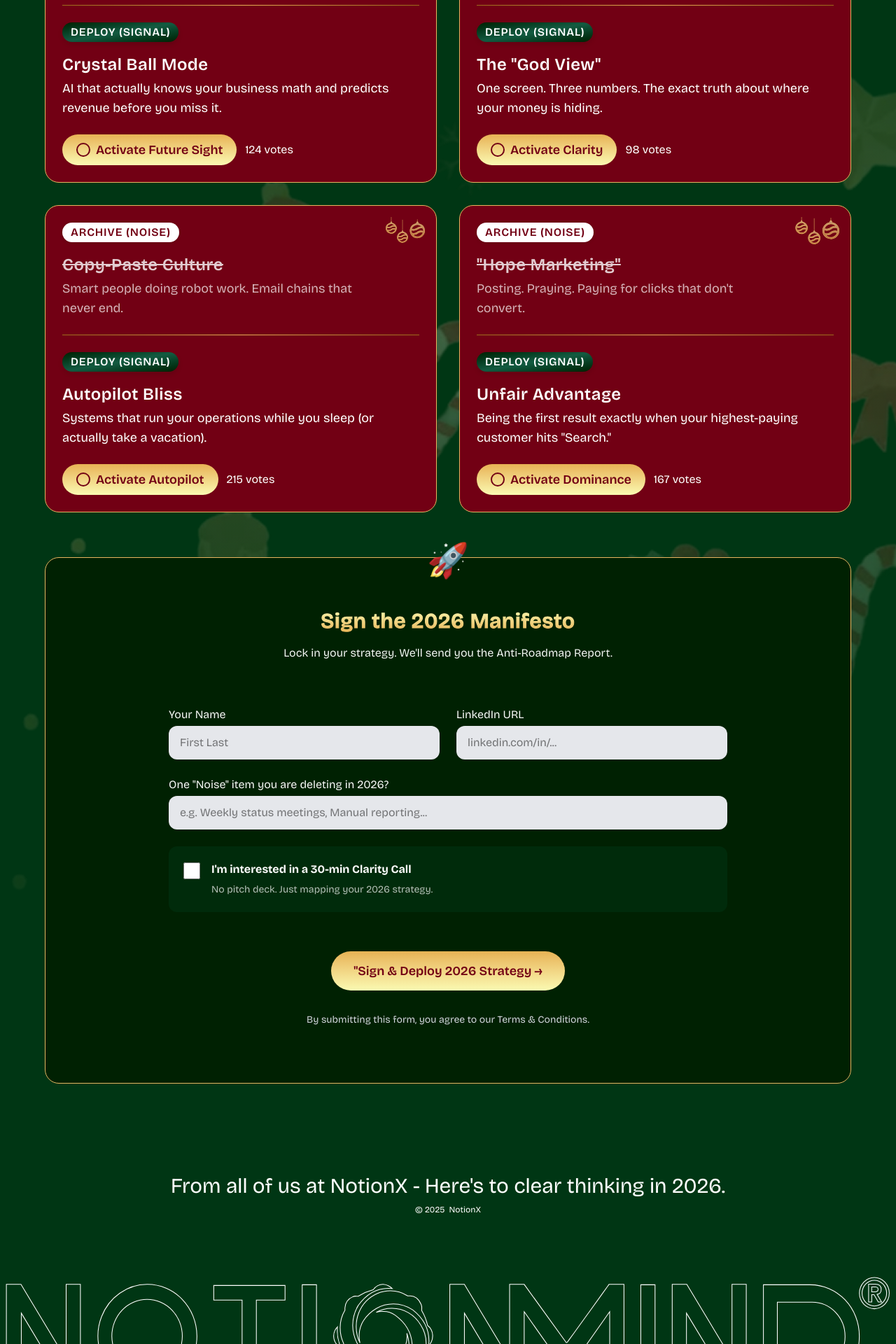
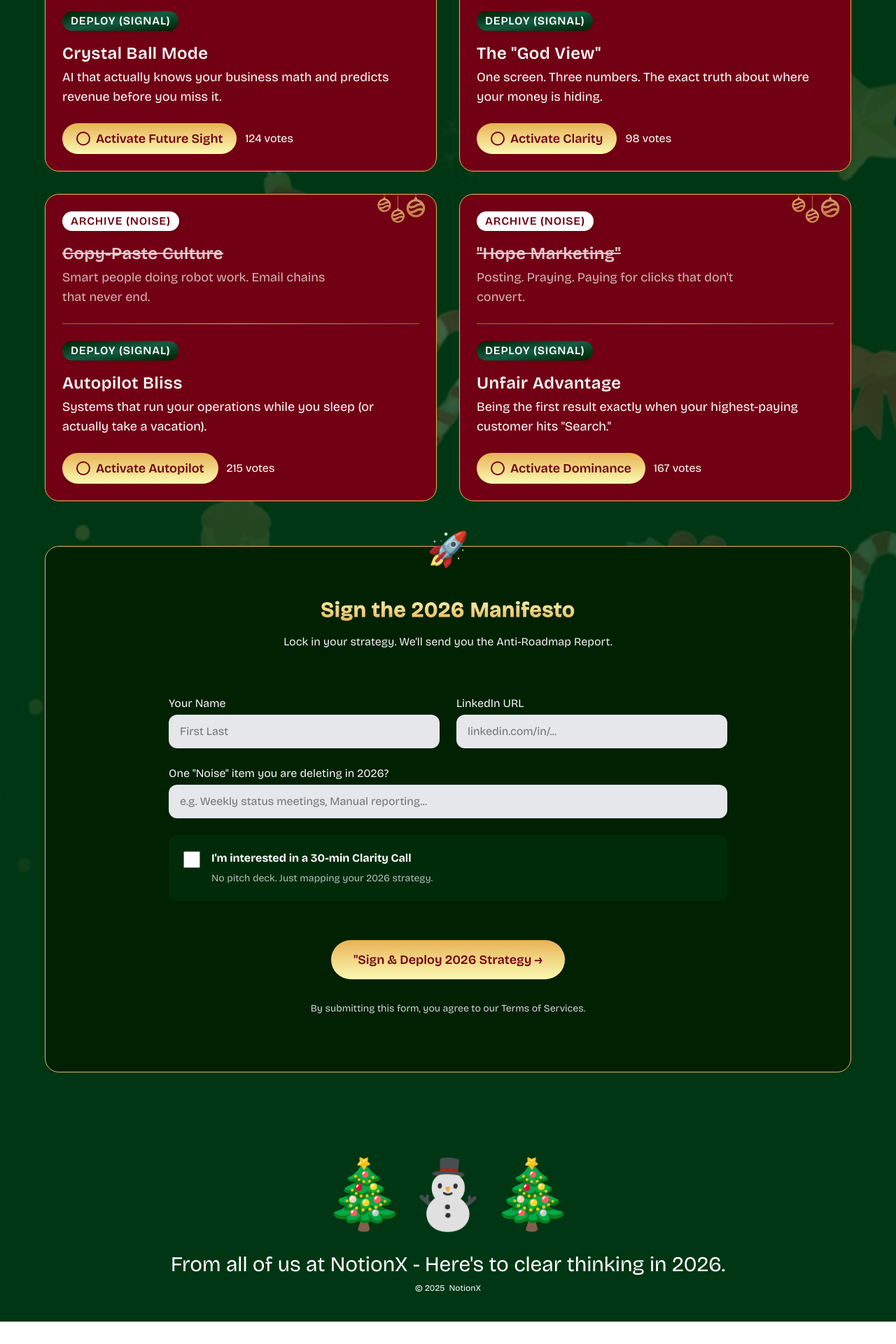
Before and after one commit to rutvi208/web-notionX, a Next.js app: page /roadmap in a window 1280 px wide. Shown: the part 845-2765 px from the top of the page at 70% size. After the commit the page ends 2733 px from the top, so only its background shows below. Built offline with nearby package versions, Linux system fonts and the light colour scheme; no server answers.

Commit message:
Roadmap page updates

```diff
--- a/src/app/roadmap/page.jsx
+++ b/src/app/roadmap/page.jsx
@@ -2,9 +2,8 @@
 import { useState } from 'react';
 import Image from "next/image";
 import Link from "next/link";
-import WhiteOutlineLogo from '@/../../public/images/Roadmap/White-Outline-logo.svg';
 import CampaignBg from '@/../../public/images/Roadmap/CampaignPage-Bg.webp';
-import CampaignNotionmindLogo from '@/../../public/images/logo/footer-logo.svg';
+import CampaignNotionXlogo from '@/../../public/images/Roadmap/Campaign-NotionX-logo.svg';
 import Ornaments from "@/../public/images/Roadmap/ornaments.svg";
 
 // Card data configuration
@@ -79,7 +78,7 @@ const RoadmapCard = ({ card, isDeployed, onDeploy, votes, index }) => {
     >
       <div className="flex flex-col h-full">
         {/* Noise Section */}
-        <div className='flex justify-between flex-row'>
+        <div className='flex justify-between items-start'>
           <div
             className={`
               p-6 transition-opacity duration-300
@@ -92,7 +91,7 @@ const RoadmapCard = ({ card, isDeployed, onDeploy, votes, index }) => {
             <h3 className="text-xl lg:text-2xl font-semibold tracking-[0.02em] text-white lg:mt-2 mb-1 line-through opacity-80">{card.noise.title}</h3>
             <p className="text-base lg:text-lg text-white/70">{card.noise.description}</p>
           </div>
-          <div className="p-4">
+          <div className="px-4 pt-0 flex-shrink-0">
             <Image src={Ornaments} alt="ornaments" className='w-auto h-10' />
           </div>
         </div>
@@ -101,7 +100,7 @@ const RoadmapCard = ({ card, isDeployed, onDeploy, votes, index }) => {
         <div className="h-[1px] bg-gradient-to-r from-[#9C6D1A] via-[#E7B254] to-[#9C6D1A] mx-6"></div>
 
         {/* Signal Section */}
-        <div className="p-6 flex-grow flex flex-col justify-between">
+        <div className="p-4 sm:p-6 flex-grow flex flex-col justify-between">
           <div>
             <span className="inline-block drop-shadow-md font-semibold text-sm sm:text-base uppercase tracking-wider bg-gradient-to-br from-[#002102] via-[#135B41] to-[#002102] text-white px-3 py-[2px] rounded-full mb-2">
               Deploy (Signal)
@@ -114,7 +113,7 @@ const RoadmapCard = ({ card, isDeployed, onDeploy, votes, index }) => {
           <div className="flex items-center gap-3">
             <button
               className={`
-                flex items-center gap-2 py-2 px-5 rounded-full text-base md:text-lg font-semibold
+                flex items-center gap-2 py-2 px-3 sm:px-5 rounded-full text-base md:text-lg font-semibold
                 transition-all duration-200 hover:opacity-90
                 ${isDeployed
                   ? 'bg-gradient-to-br from-[#002102] via-[#135B41] to-[#002102] text-white'
@@ -183,8 +182,8 @@ const Roadmap2026 = () => {
         <div className='relative z-30 mx-auto'>
 
           {/* Hero Section */}
-          <section className="py-12 md:py-16 text-center mx-auto items-center flex flex-col">
-            <Image src={CampaignNotionmindLogo} alt="Campaign Notionmind Logo" className='h-10 sm:h-12 xl:h-16 w-auto mb-4 2xl:mb-10' />
+          <section className="py-12 lg:py-12 2xl:py-16 text-center mx-auto items-center flex flex-col">
+            <Image src={CampaignNotionXlogo} alt="Campaign Notionmind Logo" className='h-16 lg:h-20 2xl:h-24 w-auto mb-4 2xl:mb-10' />
             <div className="text-lg text-[#720014] mt-8 mb-4 bg-gradient-to-b from-[#E7B254] to-[#FAFAB2] py-2 px-4 rounded-xl sm:rounded-full">
               The 2026 Anti-Roadmap
             </div>
@@ -334,7 +333,7 @@ const Roadmap2026 = () => {
 
                   <div className='place-items-center'>
                     <p className='text-center text-sm text-gray-300'>
-                      By submitting this form, you agree to our Terms & Conditions.
+                      By submitting this form, you agree to our <Link href="/termsofuse" rel="noopener noreferrer" className="cursor-pointer hover:text-[var(--cta)]">Terms of Services.</Link>
                     </p>
                   </div>
                 </form>
@@ -345,6 +344,7 @@ const Roadmap2026 = () => {
           {/* Footer Note */}
           <div className="text-center text-sm py-8 px-6">
             {/* <div className="text-5xl sm:text-7xl xl:text-8xl mb-4 xl:mb-8">🎯📊🚀</div> */}
+            <div className="text-5xl sm:text-7xl xl:text-8xl mb-4 xl:mb-8">🎄⛄🎄</div>
             <p className='text-xl sm:text-2xl xl:text-3xl text-white'>
               From all of us at <Link href='https://notionx.ai/' className='hover:underline hover:text-[#E7B254]'>NotionX</Link> - Here's to clear thinking in 2026.
             </p>
@@ -353,11 +353,6 @@ const Roadmap2026 = () => {
                 <Link href='https://notionx.ai/' className='hover:underline hover:text-[#E7B254]'>NotionX</Link>
               </h2>
             </div>
-          </div>
-
-          {/* Footer Logo */}
-          <div className='mt-8 md:mt-12 flex justify-center'>
-            <Image src={WhiteOutlineLogo} alt="Notionmind logo" className='w-full h-full mx-2' />
           </div>
         </div>
       </div>
```
Also changed, not shown: public/images/Roadmap/Campaign-NotionX-logo.svg (added).
